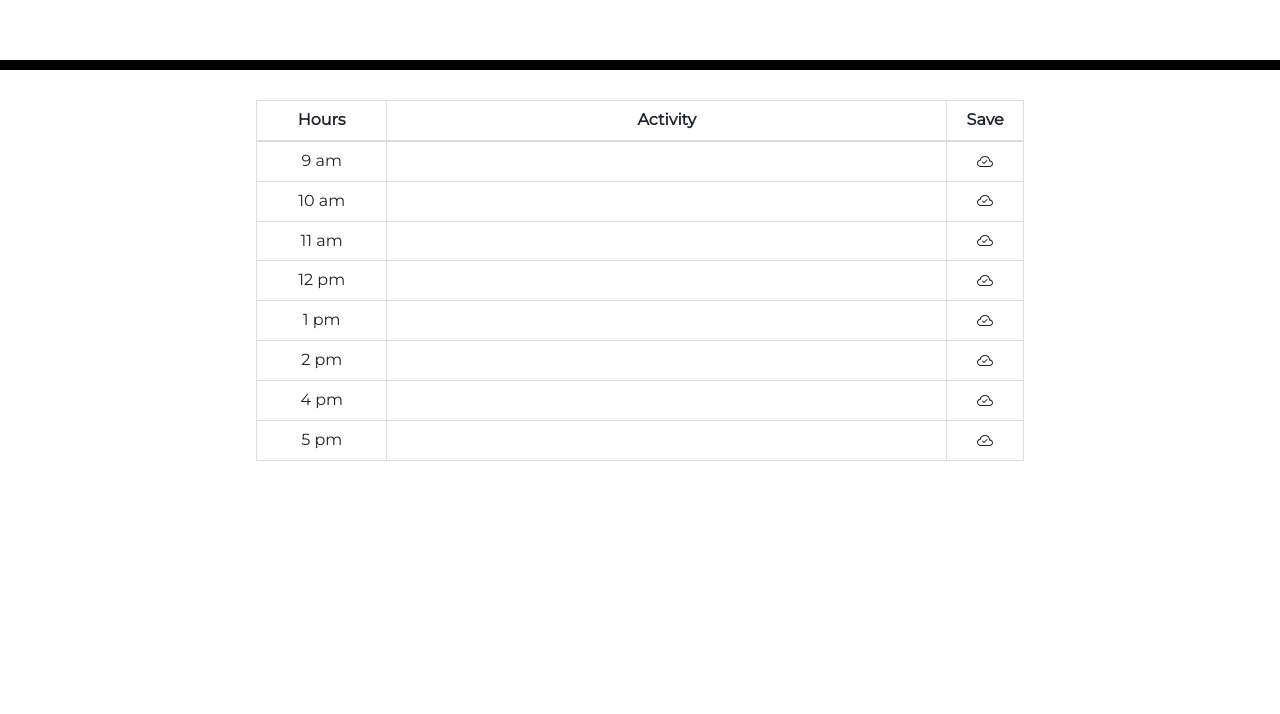
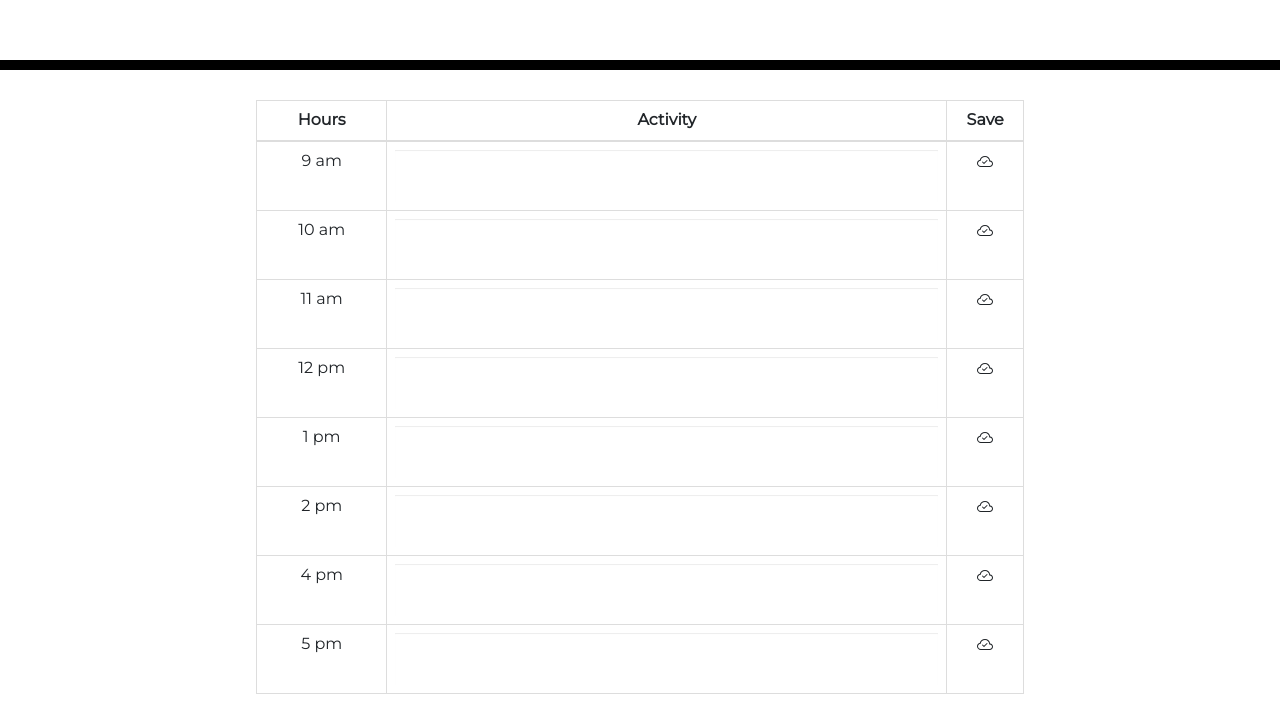
Before and after one commit to Justin-Morrow/Day-Planner, a plain HTML site: page index.html in a window 1280 px wide. Shown: the part 186-900 px from the top of the page. Before the commit the page ends 800 px from the top, so only its background shows below. Drawn offline with nearby package versions, Linux system fonts and the light colour scheme.

Commit message:
updating formating

```diff
--- a/index.html
+++ b/index.html
@@ -37,7 +37,11 @@
                 <tbody>
                   <tr>
                     <td>9 am</td>
-                    <td></td>
+                    <td>
+                      <div class="input-group">
+                        <textarea class="form-control" style="border:transparent;" aria-label="With textarea"></textarea>
+                      </div>
+                    </td>
                     <td><svg xmlns="http://www.w3.org/2000/svg" width="16" height="16" fill="currentColor" class="bi bi-cloud-check" viewBox="0 0 16 16">
                         <path fill-rule="evenodd" d="M10.354 6.146a.5.5 0 0 1 0 .708l-3 3a.5.5 0 0 1-.708 0l-1.5-1.5a.5.5 0 1 1 .708-.708L7 8.793l2.646-2.647a.5.5 0 0 1 .708 0z"/>
                         <path d="M4.406 3.342A5.53 5.53 0 0 1 8 2c2.69 0 4.923 2 5.166 4.579C14.758 6.804 16 8.137 16 9.773 16 11.569 14.502 13 12.687 13H3.781C1.708 13 0 11.366 0 9.318c0-1.763 1.266-3.223 2.942-3.593.143-.863.698-1.723 1.464-2.383zm.653.757c-.757.653-1.153 1.44-1.153 2.056v.448l-.445.049C2.064 6.805 1 7.952 1 9.318 1 10.785 2.23 12 3.781 12h8.906C13.98 12 15 10.988 15 9.773c0-1.216-1.02-2.228-2.313-2.228h-.5v-.5C12.188 4.825 10.328 3 8 3a4.53 4.53 0 0 0-2.941 1.1z"/>
@@ -45,7 +49,11 @@
                   </tr>
                   <tr>
                     <td>10 am</td>
-                    <td></td>
+                    <td>
+                      <div class="input-group">
+                        <textarea class="form-control" style="border:transparent;" aria-label="With textarea"></textarea>
+                      </div>
+                    </td>
                     <td><svg xmlns="http://www.w3.org/2000/svg" width="16" height="16" fill="currentColor" class="bi bi-cloud-check" viewBox="0 0 16 16">
                         <path fill-rule="evenodd" d="M10.354 6.146a.5.5 0 0 1 0 .708l-3 3a.5.5 0 0 1-.708 0l-1.5-1.5a.5.5 0 1 1 .708-.708L7 8.793l2.646-2.647a.5.5 0 0 1 .708 0z"/>
                         <path d="M4.406 3.342A5.53 5.53 0 0 1 8 2c2.69 0 4.923 2 5.166 4.579C14.758 6.804 16 8.137 16 9.773 16 11.569 14.502 13 12.687 13H3.781C1.708 13 0 11.366 0 9.318c0-1.763 1.266-3.223 2.942-3.593.143-.863.698-1.723 1.464-2.383zm.653.757c-.757.653-1.153 1.44-1.153 2.056v.448l-.445.049C2.064 6.805 1 7.952 1 9.318 1 10.785 2.23 12 3.781 12h8.906C13.98 12 15 10.988 15 9.773c0-1.216-1.02-2.228-2.313-2.228h-.5v-.5C12.188 4.825 10.328 3 8 3a4.53 4.53 0 0 0-2.941 1.1z"/>
@@ -53,16 +61,23 @@
                   </tr>
                   <tr>
                      <td>11 am</td>
-                    <td></td>
+                     <td>
+                      <div class="input-group">
+                        <textarea class="form-control" style="border:transparent;" aria-label="With textarea"></textarea>
+                      </div>
+                    </td>
                     <td><svg xmlns="http://www.w3.org/2000/svg" width="16" height="16" fill="currentColor" class="bi bi-cloud-check" viewBox="0 0 16 16">
                         <path fill-rule="evenodd" d="M10.354 6.146a.5.5 0 0 1 0 .708l-3 3a.5.5 0 0 1-.708 0l-1.5-1.5a.5.5 0 1 1 .708-.708L7 8.793l2.646-2.647a.5.5 0 0 1 .708 0z"/>
                         <path d="M4.406 3.342A5.53 5.53 0 0 1 8 2c2.69 0 4.923 2 5.166 4.579C14.758 6.804 16 8.137 16 9.773 16 11.569 14.502 13 12.687 13H3.781C1.708 13 0 11.366 0 9.318c0-1.763 1.266-3.223 2.942-3.593.143-.863.698-1.723 1.464-2.383zm.653.757c-.757.653-1.153 1.44-1.153 2.056v.448l-.445.049C2.064 6.805 1 7.952 1 9.318 1 10.785 2.23 12 3.781 12h8.906C13.98 12 15 10.988 15 9.773c0-1.216-1.02-2.228-2.313-2.228h-.5v-.5C12.188 4.825 10.328 3 8 3a4.53 4.53 0 0 0-2.941 1.1z"/>
                       </svg></td>
-
                   </tr>
                   <tr>
                     <td>12 pm</td>
-                   <td></td>
+                    <td>
+                      <div class="input-group">
+                        <textarea class="form-control" style="border:transparent;" aria-label="With textarea"></textarea>
+                      </div>
+                    </td>
                    <td><svg xmlns="http://www.w3.org/2000/svg" width="16" height="16" fill="currentColor" class="bi bi-cloud-check" viewBox="0 0 16 16">
                     <path fill-rule="evenodd" d="M10.354 6.146a.5.5 0 0 1 0 .708l-3 3a.5.5 0 0 1-.708 0l-1.5-1.5a.5.5 0 1 1 .708-.708L7 8.793l2.646-2.647a.5.5 0 0 1 .708 0z"/>
                     <path d="M4.406 3.342A5.53 5.53 0 0 1 8 2c2.69 0 4.923 2 5.166 4.579C14.758 6.804 16 8.137 16 9.773 16 11.569 14.502 13 12.687 13H3.781C1.708 13 0 11.366 0 9.318c0-1.763 1.266-3.223 2.942-3.593.143-.863.698-1.723 1.464-2.383zm.653.757c-.757.653-1.153 1.44-1.153 2.056v.448l-.445.049C2.064 6.805 1 7.952 1 9.318 1 10.785 2.23 12 3.781 12h8.906C13.98 12 15 10.988 15 9.773c0-1.216-1.02-2.228-2.313-2.228h-.5v-.5C12.188 4.825 10.328 3 8 3a4.53 4.53 0 0 0-2.941 1.1z"/>
@@ -70,7 +85,11 @@
                  </tr>
                  <tr>
                     <td>1 pm</td>
-                   <td></td>
+                    <td>
+                      <div class="input-group">
+                        <textarea class="form-control" style="border:transparent;" aria-label="With textarea"></textarea>
+                      </div>
+                    </td>
                    <td><svg xmlns="http://www.w3.org/2000/svg" width="16" height="16" fill="currentColor" class="bi bi-cloud-check" viewBox="0 0 16 16">
                     <path fill-rule="evenodd" d="M10.354 6.146a.5.5 0 0 1 0 .708l-3 3a.5.5 0 0 1-.708 0l-1.5-1.5a.5.5 0 1 1 .708-.708L7 8.793l2.646-2.647a.5.5 0 0 1 .708 0z"/>
                     <path d="M4.406 3.342A5.53 5.53 0 0 1 8 2c2.69 0 4.923 2 5.166 4.579C14.758 6.804 16 8.137 16 9.773 16 11.569 14.502 13 12.687 13H3.781C1.708 13 0 11.366 0 9.318c0-1.763 1.266-3.223 2.942-3.593.143-.863.698-1.723 1.464-2.383zm.653.757c-.757.653-1.153 1.44-1.153 2.056v.448l-.445.049C2.064 6.805 1 7.952 1 9.318 1 10.785 2.23 12 3.781 12h8.906C13.98 12 15 10.988 15 9.773c0-1.216-1.02-2.228-2.313-2.228h-.5v-.5C12.188 4.825 10.328 3 8 3a4.53 4.53 0 0 0-2.941 1.1z"/>
@@ -78,7 +97,11 @@
                  </tr>
                  <tr>
                     <td>2 pm</td>
-                   <td></td>
+                    <td>
+                      <div class="input-group">
+                        <textarea class="form-control" style="border:transparent;" aria-label="With textarea"></textarea>
+                      </div>
+                    </td>
                    <td><svg xmlns="http://www.w3.org/2000/svg" width="16" height="16" fill="currentColor" class="bi bi-cloud-check" viewBox="0 0 16 16">
                     <path fill-rule="evenodd" d="M10.354 6.146a.5.5 0 0 1 0 .708l-3 3a.5.5 0 0 1-.708 0l-1.5-1.5a.5.5 0 1 1 .708-.708L7 8.793l2.646-2.647a.5.5 0 0 1 .708 0z"/>
                     <path d="M4.406 3.342A5.53 5.53 0 0 1 8 2c2.69 0 4.923 2 5.166 4.579C14.758 6.804 16 8.137 16 9.773 16 11.569 14.502 13 12.687 13H3.781C1.708 13 0 11.366 0 9.318c0-1.763 1.266-3.223 2.942-3.593.143-.863.698-1.723 1.464-2.383zm.653.757c-.757.653-1.153 1.44-1.153 2.056v.448l-.445.049C2.064 6.805 1 7.952 1 9.318 1 10.785 2.23 12 3.781 12h8.906C13.98 12 15 10.988 15 9.773c0-1.216-1.02-2.228-2.313-2.228h-.5v-.5C12.188 4.825 10.328 3 8 3a4.53 4.53 0 0 0-2.941 1.1z"/>
@@ -86,7 +109,11 @@
                  </tr>
                  <tr>
                  <td>4 pm</td>
-                 <td></td>
+                 <td>
+                  <div class="input-group">
+                    <textarea class="form-control" style="border:transparent;" aria-label="With textarea"></textarea>
+                  </div>
+                </td>
                  <td><svg xmlns="http://www.w3.org/2000/svg" width="16" height="16" fill="currentColor" class="bi bi-cloud-check" viewBox="0 0 16 16">
                     <path fill-rule="evenodd" d="M10.354 6.146a.5.5 0 0 1 0 .708l-3 3a.5.5 0 0 1-.708 0l-1.5-1.5a.5.5 0 1 1 .708-.708L7 8.793l2.646-2.647a.5.5 0 0 1 .708 0z"/>
                     <path d="M4.406 3.342A5.53 5.53 0 0 1 8 2c2.69 0 4.923 2 5.166 4.579C14.758 6.804 16 8.137 16 9.773 16 11.569 14.502 13 12.687 13H3.781C1.708 13 0 11.366 0 9.318c0-1.763 1.266-3.223 2.942-3.593.143-.863.698-1.723 1.464-2.383zm.653.757c-.757.653-1.153 1.44-1.153 2.056v.448l-.445.049C2.064 6.805 1 7.952 1 9.318 1 10.785 2.23 12 3.781 12h8.906C13.98 12 15 10.988 15 9.773c0-1.216-1.02-2.228-2.313-2.228h-.5v-.5C12.188 4.825 10.328 3 8 3a4.53 4.53 0 0 0-2.941 1.1z"/>
@@ -94,7 +121,11 @@
                </tr>
                <tr>
                 <td>5 pm</td>
-                <td></td>
+                <td>
+                  <div class="input-group">
+                    <textarea class="form-control" style="border:transparent;" aria-label="With textarea"></textarea>
+                  </div>
+                </td>
                 <td><svg xmlns="http://www.w3.org/2000/svg" width="16" height="16" fill="currentColor" class="bi bi-cloud-check" viewBox="0 0 16 16">
                     <path fill-rule="evenodd" d="M10.354 6.146a.5.5 0 0 1 0 .708l-3 3a.5.5 0 0 1-.708 0l-1.5-1.5a.5.5 0 1 1 .708-.708L7 8.793l2.646-2.647a.5.5 0 0 1 .708 0z"/>
                     <path d="M4.406 3.342A5.53 5.53 0 0 1 8 2c2.69 0 4.923 2 5.166 4.579C14.758 6.804 16 8.137 16 9.773 16 11.569 14.502 13 12.687 13H3.781C1.708 13 0 11.366 0 9.318c0-1.763 1.266-3.223 2.942-3.593.143-.863.698-1.723 1.464-2.383zm.653.757c-.757.653-1.153 1.44-1.153 2.056v.448l-.445.049C2.064 6.805 1 7.952 1 9.318 1 10.785 2.23 12 3.781 12h8.906C13.98 12 15 10.988 15 9.773c0-1.216-1.02-2.228-2.313-2.228h-.5v-.5C12.188 4.825 10.328 3 8 3a4.53 4.53 0 0 0-2.941 1.1z"/>
```
